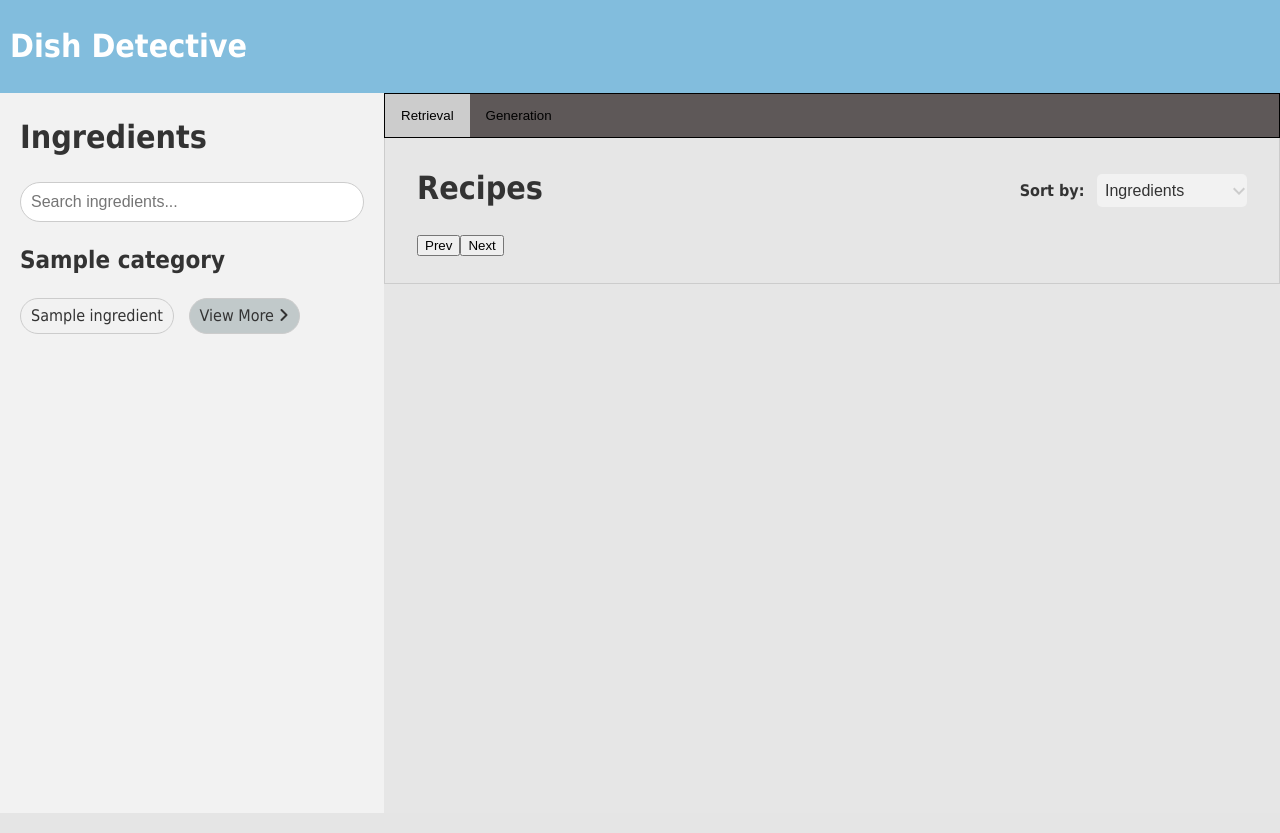
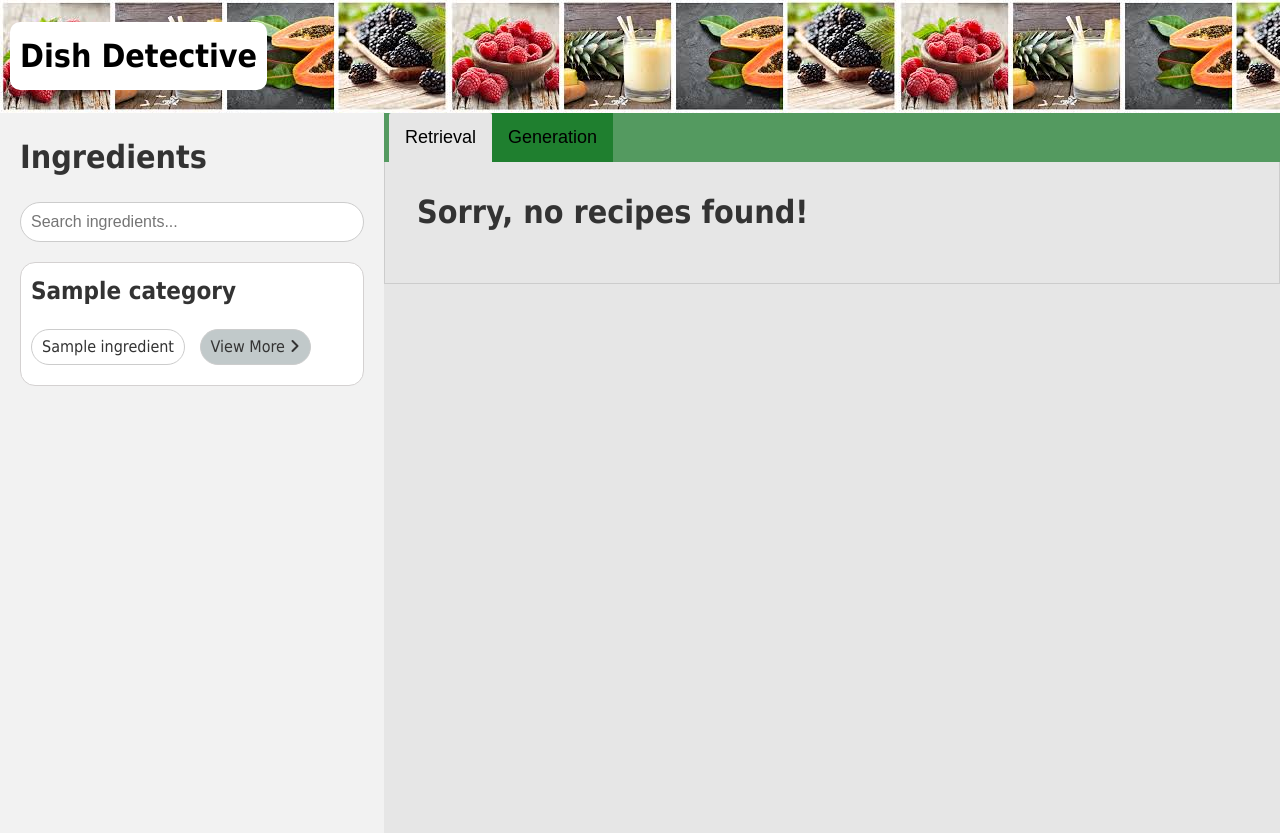
Before and after one commit to PritishWadhwa/IR-Project, a Flask app: template Frontend/templates/index.html in a window 1280 px wide. Run offline with Flask 3, Linux system fonts and the light colour scheme; the template is opened without the code that fills it: most values are stand-ins (such as "Sample title", 1, 10 or a date in 2020); parts of the project's set-up code (start-up, migrations or seed data) failed here and were passed over; some libraries are stand-ins or nearby versions.

Commit message:
Made the overal website nicer.

```diff
--- a/Frontend/app.py
+++ b/Frontend/app.py
@@ -4,6 +4,7 @@ from flask import Flask, render_template, request
 from flask import request, jsonify
 import generation
 import pickle
+import audio
 imported = None
 
 sys.path.insert(0, '../Backend')  # Add the path to the query python code
@@ -36,6 +37,14 @@ def generate():
     return jsonify(generationResult)
 
 
+@app.route('/text-to-audio', methods=['POST'])
+def text_to_audio():
+    text = request.form.get('text')
+    print("In app.py", text)
+    url = audio.text_to_audio(text)
+    return jsonify(url)
+
+
 @app.route('/suggest-recipe', methods=['POST'])
 def suggest_recipe():
     data = request.get_json()
--- a/Frontend/static/script.js
+++ b/Frontend/static/script.js
@@ -1,11 +1,13 @@
 const ingredients = document.querySelectorAll('.ingredient');
-const categories = document.querySelectorAll('.category');
+const categories = document.querySelectorAll('.categories');
 const selectedIngredients = document.getElementById('selectedings');
 const searchInput = document.getElementById('search-input');
 const modal = document.getElementById("myModal");
 const vmbuttons = document.querySelectorAll('.view-more-btn');
 const selsel = document.getElementById("sel");
 document.getElementById("default").click();
+const generatedRecipes = document.getElementById('generated-recipes');
+const generateButton = document.getElementById('gen-button');
 // Set the number of items per page and the initial page
 const itemsPerPage = 10;
 let currentPage = 1;
@@ -78,6 +80,12 @@ ingredients.forEach(ingredient => {
 
             if(query_ingredients.length == 0) {
                 selsel.style.display = 'none';
+                document.getElementById("zero_recipes").style.display = "block";
+                document.getElementById("TOP_OF_PAGE").style.display = "none";
+            }
+            else{
+                document.getElementById("zero_recipes").style.display = "None";
+                document.getElementById("TOP_OF_PAGE").style.display = "block";
             }
 
             currentPage = 1
@@ -105,9 +113,13 @@ ingredients.forEach(ingredient => {
 
         if(query_ingredients.length == 0) {
             selsel.style.display = 'none';
+            document.getElementById("zero_recipes").style.display = "block";
+            document.getElementById("TOP_OF_PAGE").style.display = "none";
         }
         else{
             selsel.style.display = 'inline-block';
+            document.getElementById("zero_recipes").style.display = "None";
+            document.getElementById("TOP_OF_PAGE").style.display = "block";
         }
 
         currentPage = 1
@@ -329,6 +341,13 @@ function clearAll(){
 
     if(query_ingredients.length == 0) {
         selsel.style.display = 'none';
+        document.getElementById("zero_recipes").style.display = "block";
+        document.getElementById("TOP_OF_PAGE").style.display = "none";
+
+    }
+    else{
+        document.getElementById("zero_recipes").style.display = "None";
+        document.getElementById("TOP_OF_PAGE").style.display = "block";
     }
 
     currentPage = 1;
@@ -354,15 +373,44 @@ function openCity(evt, cityName) {
     // Show the current tab, and add an "active" class to the button that opened the tab
     document.getElementById(cityName).style.display = "block";
     evt.currentTarget.className += " active";
-  }
+    if(cityName == "Generation")
+    {
+        generatedRecipes.innerHTML = "";
+    }
+}
 
-const generatedRecipes = document.getElementById('generated-recipes');
-const generateButton = document.getElementById('gen-button');
+
+function text_to_audio(text){
+    $.ajax({
+        url: '/text-to-audio' ,
+        method: 'POST',
+        data: {text: text},
+        success: function(response) {
+            console.log("Doneee!!!");
+            console.log(response);
+            if(response == "Error"){
+                alert("Error");
+            }
+            else{
+                var audio = new Audio(response);
+                audio.play();
+            }
+        },
+
+        });
+    }
+
+
+
 function generation() {
-    generateButton.visibility = 'hidden';
-    // generateButton.textContent = "Generating...";
-    generatedRecipes.innerHTML = '<img src = "./static/Loading.gif", alt = "Loading....">';
-    console.log("generation");
+    generateButton.style.display= 'None';
+    generatedRecipes.innerHTML = '<img class = "loading" src = "./static/Loading.gif", alt = "Loading....">';
+    if(query_ingredients.length == 0){
+        alert("Please Select Ingredients");
+        generateButton.style.display = 'block';
+        generatedRecipes.innerHTML = "";
+        return;
+    }
     $.ajax({
         url: '/generate' ,
         method: 'POST',
@@ -370,26 +418,44 @@ function generation() {
         dataType: "json",
         contentType: "application/json; charset=utf-8",
         success: function(response) {
-            generateButton.visibility = 'visible';
-            // generateButton.textContent = "Start the Generations";
+            let element = response;
+            generateButton.style.display = 'block';
+            generatedRecipes.innerHTML = "";
+            if (element == "Error"){
+                alert("OOPS! Could Not Generate Recipe. Please Try Again!");
+            }
+            else{
+            let method_text = "";
+            $.each(element.METHOD, function(index, method) {
+                method_text+=  method + ". "
+            });
+
+            // let audio_text = "TITLE " + element['TITLE'] + ". INGREDIENTS " + element['INGREDIENTS'] + ". METHOD " + method_text;
+            // console.log(audio_text)
+            // let audiobutton =  `<button onclick="text_to_audio('`+ audio_text+`')"><i src = "https://fontawesome.com/icons/audio-description?f=classic&s=solid&pc=%23000000"></i></button>`
+
+            let audiobutton = ""
             console.log(response);
-            let generatedText = "";
-            generatedText += "<h2>Generated Recipes</h2>";
+            let generatedText = audiobutton + "";
+            generatedText += "<h1>Generated Recipe</h1>";
+            generatedText += "<div class='generated-recipe'>";
             generatedText += "<div class='row'>";
-            let element = response;
-            // for (const element of response) {
+
                 generatedText += "<div class='col-md-4'>";
-                generatedText += "<h2 class='card-title'>" + element['TITLE'] + "</h2>";
-                generatedText += "<p class='card-text'>" + element['INGREDIENTS'] + "</p>";
+                generatedText += "<h2 class='card-title'>"+ "TITLE: "+ element['TITLE'] + "</h2>";
+                generatedText += "<h3 class='card-title'>"+ "INGREDIENTS"+"</h2>";
+                generatedText += "<h4 class='card-text'>"+ element['INGREDIENTS'] + "</h4>";
                 let methodHtml = "";
                 $.each(element.METHOD, function(index, method) {
                     methodHtml+= '<li>' + method + '</li>'
                 });
+                generatedText += "<h3 class='card-title'>"+ "METHOD"+"</h2>";
                 generatedText += "<ul>" + methodHtml + "</ul>";
                 generatedText += "</div>";
-            // }
-            generatedText += "/<div>";
-            generatedRecipes.innerHTML = generatedText
+            generatedText += "</div>";
+            generatedText += "</div>";
+            generatedRecipes.innerHTML = generatedText;
+            }
         }
     });
 }
@@ -416,4 +482,4 @@ function scrollSmoothTo() {
       block: 'start',
       behavior: 'smooth'
     });
-  }
+}
--- a/Frontend/static/styles/modal.css
+++ b/Frontend/static/styles/modal.css
@@ -2,9 +2,6 @@
 .modal {
   display: none; /* Hidden by default */
   position: fixed; /* Stay in place */
-  z-index: 1; /* Sit on top */
-  left: 0;
-  top: 0;
   width: 100%; /* Full width */
   height: 100%; /* Full height */
   overflow: auto; /* Enable scroll if needed */
--- a/Frontend/static/styles/style.css
+++ b/Frontend/static/styles/style.css
@@ -10,9 +10,20 @@ body {
 
 .header {
 	background-color: #82bddd;
-	color: #fff;
+	background-image: url('../banner.jpeg');
+
+
+	align-items: center;
 	padding: 1px;
 	padding-left: 10px;
+}
+.header h1 {
+	align-self: center;
+	width: fit-content;
+	padding: 10px;
+	background-color: rgb(255, 255, 255);
+	color: #000000;
+	border-radius: 10px;
 }
 
 .page {
@@ -53,10 +64,15 @@ body {
 .categories {
 	display: flex;
 	flex-direction: column;
+	background-color: #ffffff;
+	border-radius: 15px;
+	border: 1px solid #d4d1d1;
+	padding: 10px;
+	margin-bottom: 10px;
 }
 
 .category {
-	margin-bottom: 20px;
+	margin-bottom: 0px;
 }
 
 .category-name {
@@ -368,12 +382,13 @@ select:focus {
 /* Style the tab */
 .tab {
 	overflow: hidden;
-	border: 1px solid #000000;
-	background-color: #5e5858;
+	background-color: #006f13a1;
 }
 
   /* Style the buttons that are used to open the tab content */
 .tab button {
+	font-size: large;
+	font-family: Arial, sans-serif;
 	background-color: inherit;
 	float: left;
 	border: none;
@@ -390,7 +405,14 @@ select:focus {
 
 /* Create an active/current tablink class */
 .tab button.active {
-	background-color: #ccc;
+	background-color: #e6e6e6;
+	border-top-right-radius: 2px;
+	border-top-left-radius: 2px;
+	border-top: 4px  #585757;
+	border-left: 4px #585757;
+	border-right: 4px #585757;
+	margin-left: 5px;
+
 }
 
   /* Style the tab content */
--- a/Frontend/templates/index.html
+++ b/Frontend/templates/index.html
@@ -3,7 +3,7 @@
 
     <head>
         <title>DISH DETECTIVE</title>
-        <link rel="icon" href="{{ url_for('static',filename='saved.svg') }}">
+        <link rel="icon" href="{{ url_for('static',filename='logo.png') }}">
         <link rel="stylesheet"
               type="text/css"
               href="{{ url_for('static',filename='styles/style.css') }}">
@@ -73,7 +73,10 @@
                     </div>
                 </div>
 
-                <div class="content" id = "TOP_OF_PAGE">
+                <div class = "content" id = "zero_recipes" style="display: block">
+                    <h1>Sorry, no recipes found!</h1>
+                </div>
+                <div class="content" id = "TOP_OF_PAGE" style="display: none">
                     <div class="recipe-header">
                         <h1>Recipes</h1>
                         <div class="recipe-sort">
@@ -92,7 +95,9 @@
 
             <div id="Generation" class="tabcontent">
 
+                <div>
                 <button id = "gen-button" class = "button-17" onclick="generation()">Start the Generation</button>
+                </div>
                 <div id="generated-recipes"></div>
             </div>
 
```
Also changed, not shown: other parts of Frontend/static/styles/style.css (+21 -27 lines), Frontend/audio.py (added, +52 -0 lines), Frontend/generation.py (+26 -21 lines), Frontend/static/Loading.gif, Frontend/static/banner.jpeg (added), Frontend/static/banner.jpg (added), Frontend/static/logo.png (added).
